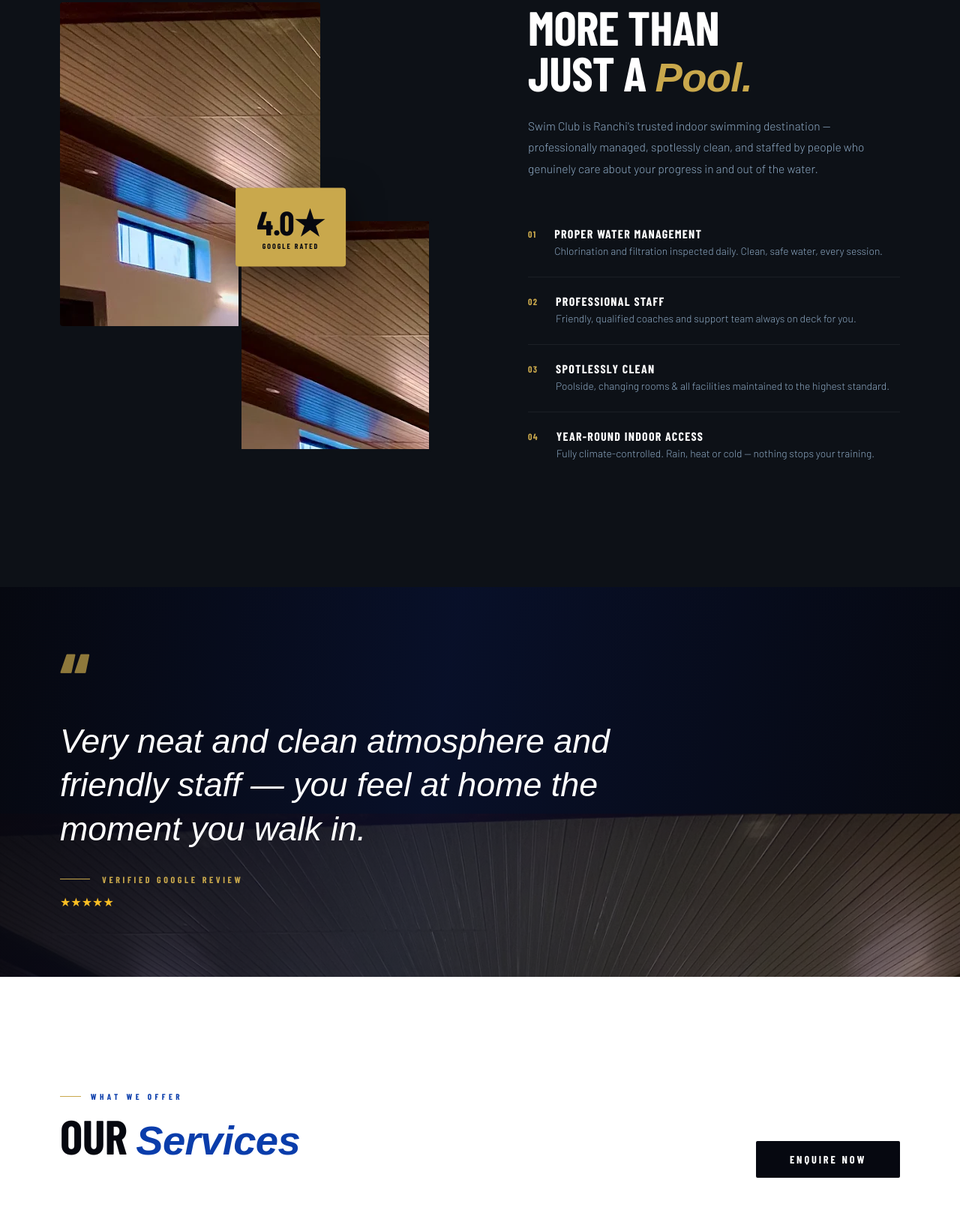
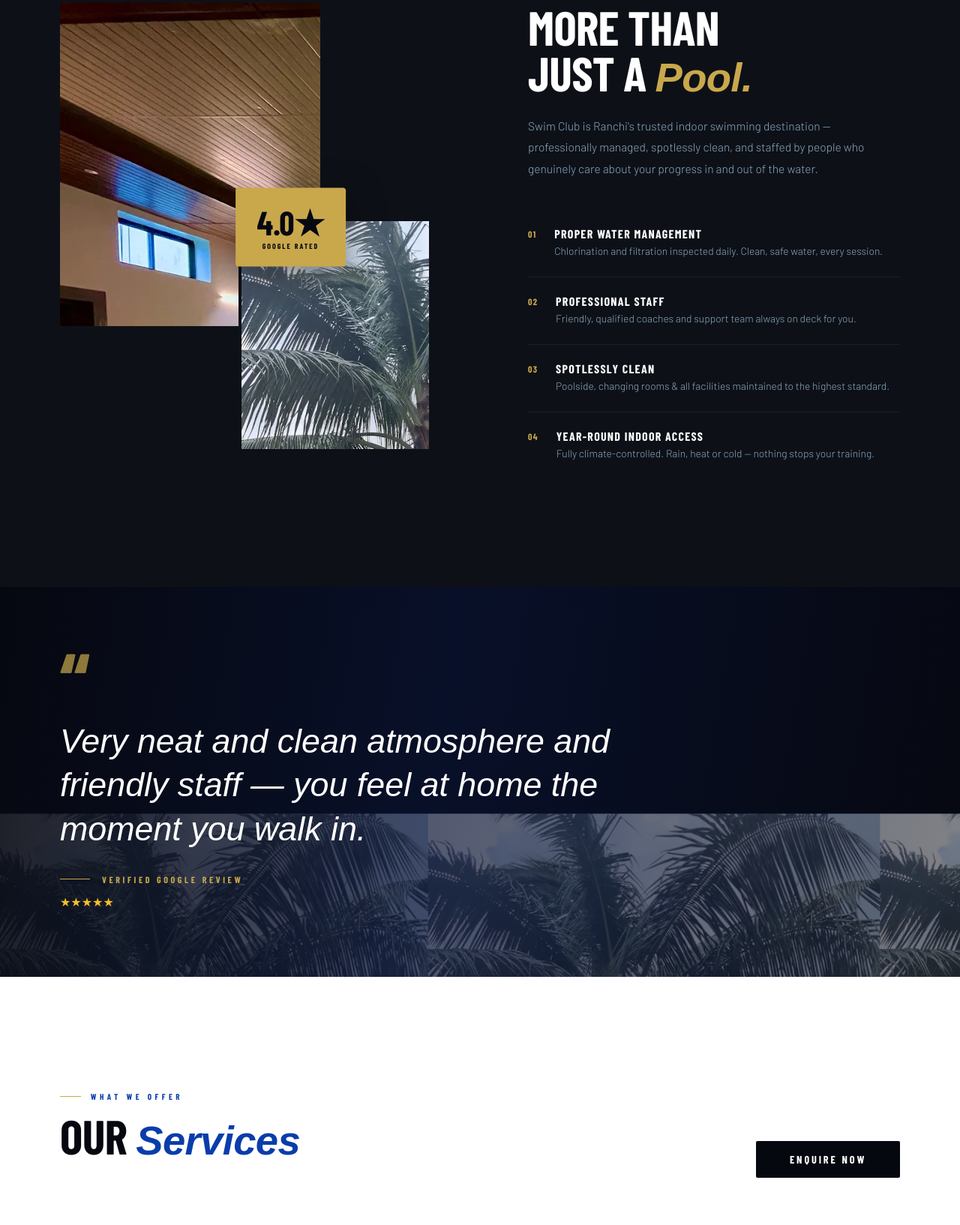
Before and after one commit to shailjamishra2005/swimclub, a plain HTML site: page index.html in a window 1280 px wide. Shown: the part 1220-2854 px from the top of the page at 75% size. Drawn offline with nearby package versions, Linux system fonts and the light colour scheme; a web font is replaced by a local one.

Commit message:
Add files via upload

```diff
--- a/index.html
+++ b/index.html
@@ -19,6 +19,7 @@
       --gold:   #C9A84C;
       --mist:   #8DA9C4;
       --pool:   url('pool.jpg'), linear-gradient(160deg,#091333 0%,#0A3DAB 50%,#0077B6 100%);
+      --pool2:  url('pool2.jpg'), linear-gradient(160deg,#0A3DAB 0%,#006994 50%,#004e7c 100%);
     }
 
     html { scroll-behavior:smooth; }
@@ -251,7 +252,7 @@
     }
     .mosaic-b {
       position:absolute; bottom:0; right:0; width:52%; height:52%;
-      background:var(--pool) center 25% / cover;
+      background:var(--pool2) center 25% / cover;
       border-radius:4px; border:4px solid var(--ink);
     }
     .mosaic-badge {
@@ -282,7 +283,7 @@
     }
     .img-strip-bg {
       position:absolute; inset:0;
-      background:var(--pool) center 40% / cover;
+      background:var(--pool2) center 40% / cover;
       transform:scale(1.05);
     }
     .img-strip-overlay {
```
